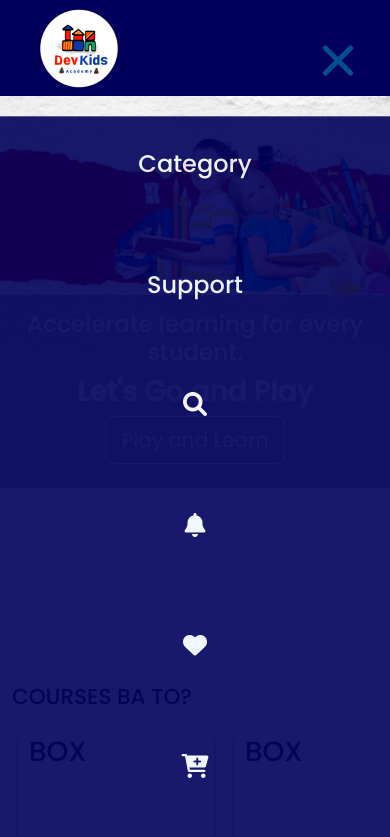
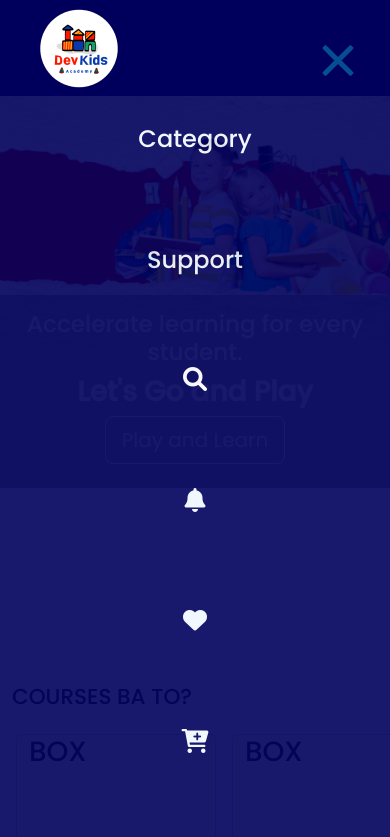
Before and after one commit to KhexrsXn/MiniProject2, a plain HTML site: page index.html in a window 390 px wide. Both pictures are taken after a click on the label 338 px from the left and 58 px from the top of the page. Shown: the top 837 px of the page. Drawn offline with nearby package versions, Linux system fonts and the light colour scheme.

Commit message:
nav debug

```diff
--- a/CSS/main.css
+++ b/CSS/main.css
@@ -241,7 +241,7 @@ body{
   display: none;
 }
 #toggle:checked ~ #nav .nav-list {
-  transform: translateY(3%);
+  transform: translateY(0);
 }
 #toggle:checked ~ #nav .navbar-toggler {
   margin-top: 35px;
```
